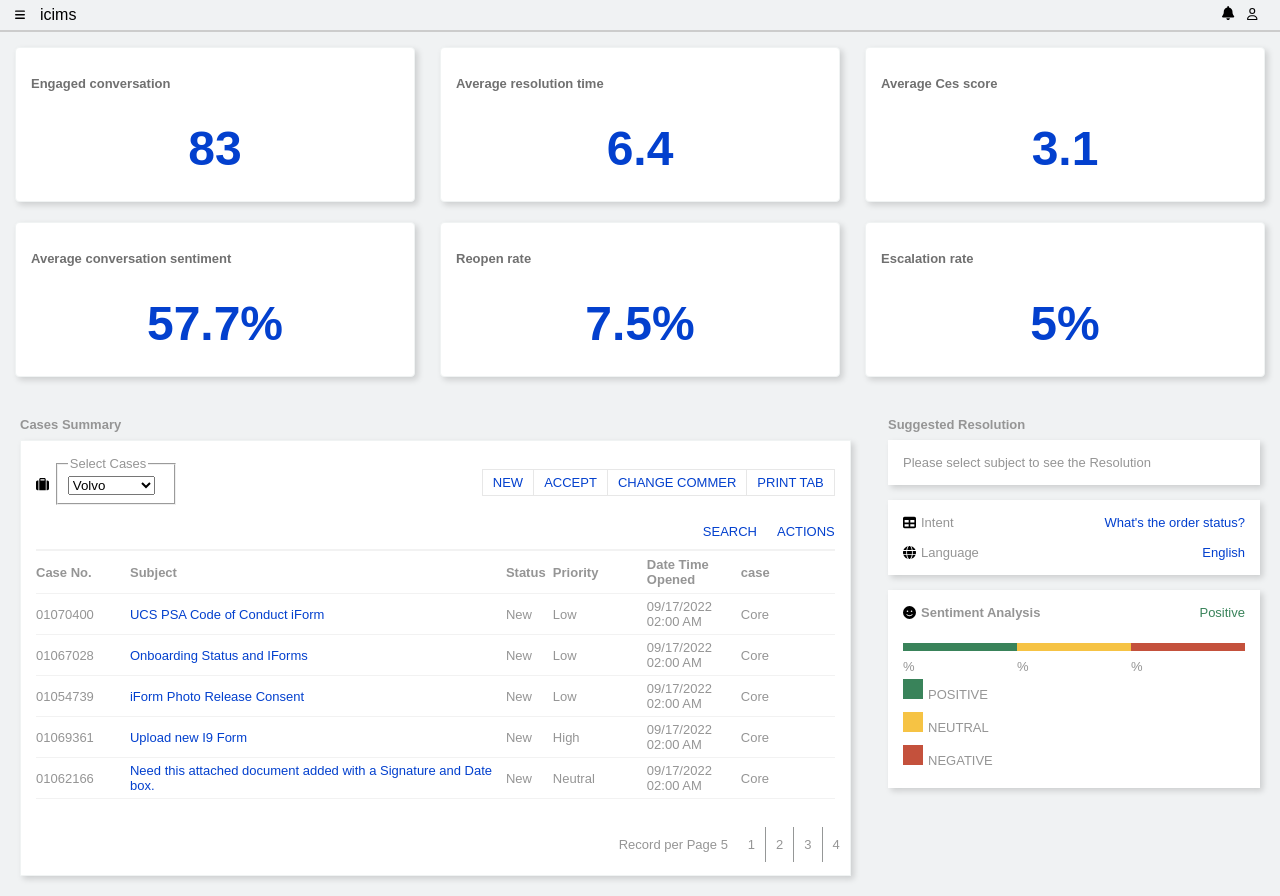
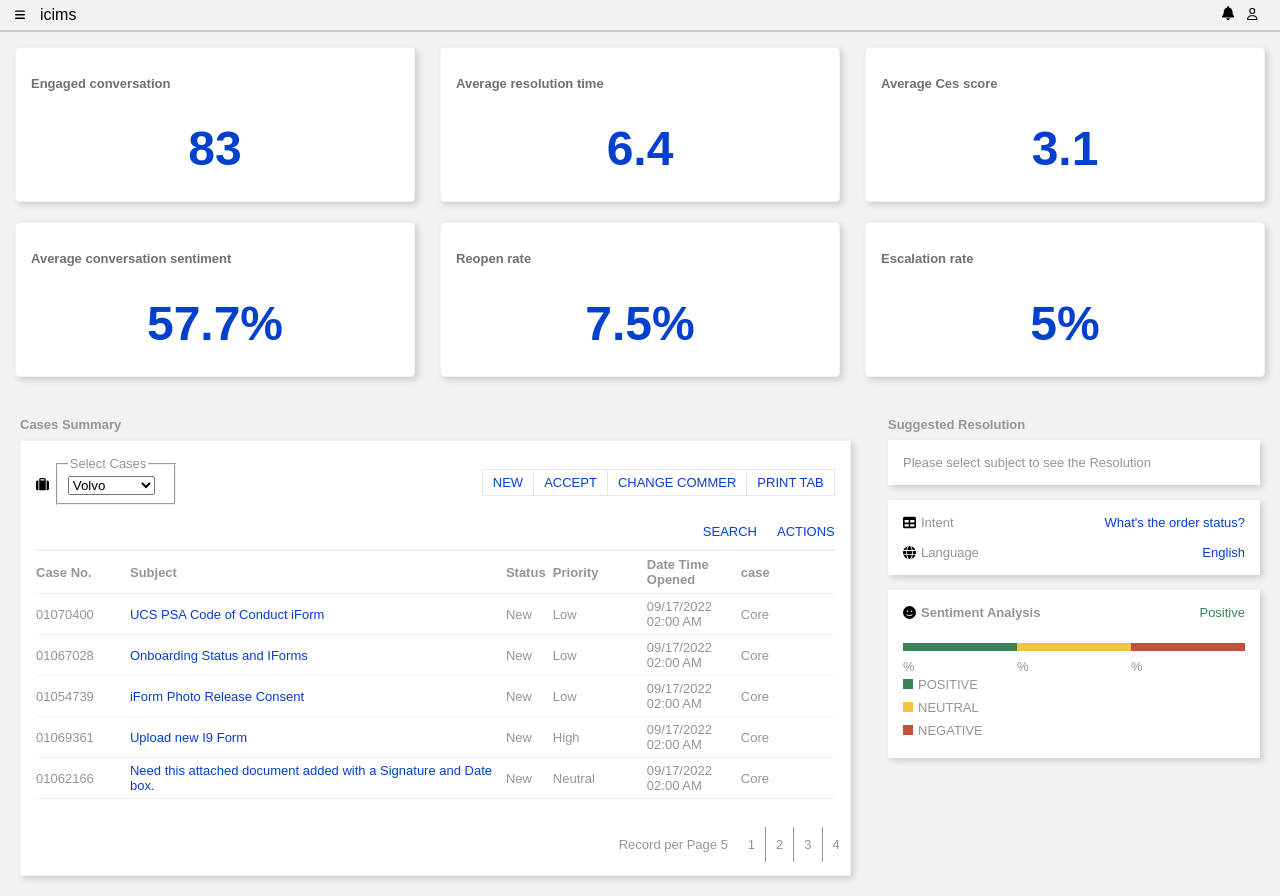
Before and after one commit to ayushrajglo/icimsDashboard, a React (Create React App) app in the folder icims-dashboard/: page / in a window 1280 px wide. Built offline with nearby package versions, Linux system fonts and the light colour scheme.

Commit message:
sentiment changes

```diff
--- a/icims-dashboard/src/style/main.scss
+++ b/icims-dashboard/src/style/main.scss
@@ -241,8 +241,8 @@
           }
           .green{
             span{
-              width: 20px;
-              height: 20px;
+              width: 10px;
+              height: 10px;
               background-color: #39835A;
               display: inline-block;
               margin: 5px 5px 5px 0;
@@ -255,8 +255,8 @@
           }
           .red{
             span{
-              width: 20px;
-              height: 20px;
+              width: 10px;
+              height: 10px;
               background-color: #C4513C;
               display: inline-block;
               margin: 5px 5px 5px 0;
@@ -269,8 +269,8 @@
           }
           .yellow{
             span{
-              width: 20px;
-              height: 20px;
+              width: 10px;
+              height: 10px;
               background-color: #F6C344;
               display: inline-block;
               margin: 5px 5px 5px 0;
```
